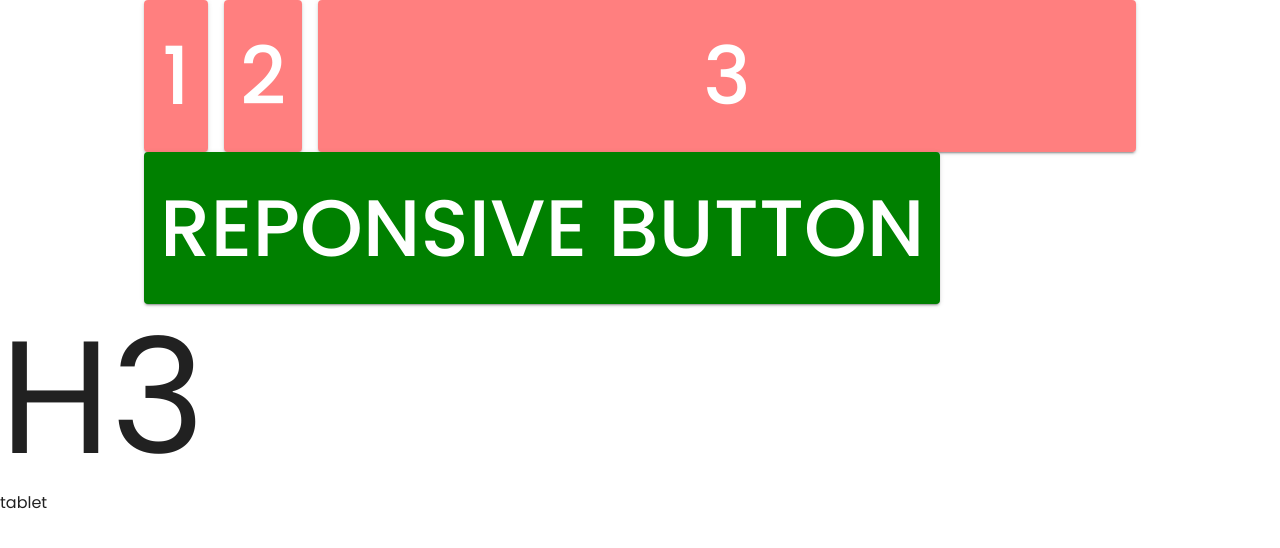
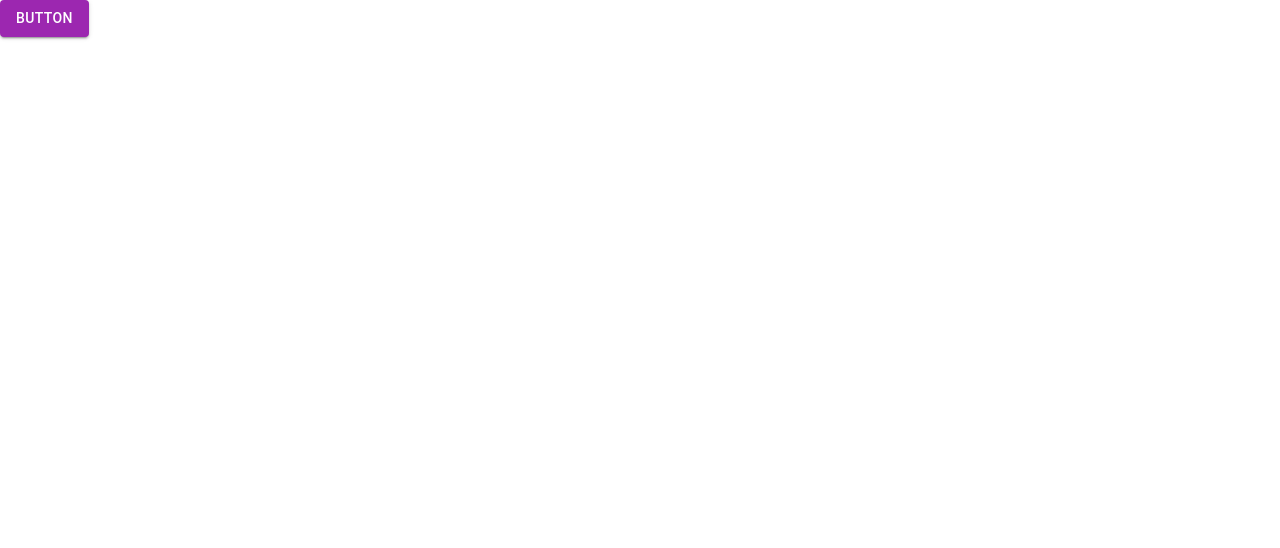
Before and after one commit to bug2007/Learning-Material-UI, a React (Vite) app: page / in a window 1280 px wide. Shown: the top 548 px of the page. Built offline with nearby package versions, Linux system fonts and the light colour scheme.

Commit message:
localization, multi-language implementation, rtl support

```diff
--- a/src/App.tsx
+++ b/src/App.tsx
@@ -1,22 +1,23 @@
-import { Button, CssBaseline, TextField, Slider, Stack, Container, type SliderProps, colors, Typography, RadioGroup, FormControlLabel, Radio, alpha, Grid, useMediaQuery } from "@mui/material"
+import { Button, CssBaseline, TextField, Slider, Stack, Container, type SliderProps, colors, Typography, RadioGroup, FormControlLabel, Radio, alpha, Grid, useMediaQuery, Autocomplete } from "@mui/material"
 import AutoAwesomeRoundedIcon from '@mui/icons-material/AutoAwesomeRounded';
 import { createTheme, styled, ThemeProvider, useColorScheme } from '@mui/material/styles';
 import { red, blue, purple, lime } from '@mui/material/colors';
 import { CheckBox } from "@mui/icons-material";
+import { zhCN } from '@mui/material/locale'
 
-// Creating reusable styled components
-// const CustomSlider = styled(Slider)<SliderProps>(({ theme }) => ({  // the extra parenthesis mean 'return'. can also access the theme obj inside sx prop
+// Creating reusable styled components. creating a new Slider with custom css i.e styled(componentYouWantToCustomize). CustomSlider is just the styled version of Slider. This new component accepts the same props as a normal Slider.
+// const CustomSlider = styled(Slider)<SliderProps>(({ theme }) => ({  // the extra parenthesis mean 'return'. we can also access the theme obj inside sx prop
 //   width: theme.spacing(10), // 10* 8px = 80px
 //   color: theme.palette.success.main,
-//   '& .MuiSlider-thumb': {
-//     '&:hover, &.Mui-focusVisible': {
+//   '& .MuiSlider-thumb': {              // .MuiSlider-root .MuiSlider-thumb
+//     '&:hover, &.Mui-focusVisible': {   // .MuiSlider-thumb:hover,  .MuiSlider-thumb.Mui-focusVisible
 //       backgroundColor: 'red'
 //     }
 //   }
 // }))
 
 type CustomSliderProps = SliderProps & {  // CustomSlider component will accept all normal Slider props plus and optional error boolean.
-  error?: boolean;
+  error?: boolean;  // ? means both these will be accepted: <CustomSlider /> and <CustomSlider error /> or <CustomSlider error={true} /> or <CustomSlider error={false} />
 }
 
 const CustomSlider = styled(Slider, {shouldForwardProp: (prop) => prop !== 'error'})<CustomSliderProps>(({ theme, error }) => ({  // the extra parenthesis mean 'return'. can also access the theme obj inside sx prop, keep 'error' available for styling but dont pass it any further
@@ -42,7 +43,7 @@ const theme = createTheme({
       desktop: 1200
     }
   },
-  colorSchemes: {  // tells mui that this app supports both light and dark mode. but dark by default
+  colorSchemes: {  // tells mui that this app supports both light and dark mode. but dark by default if i give dark: true;
     // dark: true
     dark: {
       palette: {  // a collection of colors: it has primary, secondary, error, warning, success, background
@@ -65,7 +66,7 @@ const theme = createTheme({
   },
   typography: {
     fontFamily: 'Poppins',
-    button: {  // setting fontsize inside all buttons that are under theme={theme}
+    button: {  // setting fontsize inside all buttons that are under theme={theme}. targets variant='button' but also the MUI Button since they use theme.typography.button internally by default
       fontSize: '5rem'
     },
   },
@@ -77,31 +78,33 @@ const theme = createTheme({
         variant: 'contained'
       },
 
-      // customize button stylings for all possible states and variants
+      // change the CSS of MUI buttons globally.
       styleOverrides: {
-        root: {
+        root: {   // .MuiButton-root
           // fontSize: '2rem',
-          variants: [
+          variants: [  // lets you apply different styles depending on the button's props.
             { props: {variant: 'outlined', color: 'secondary'}, style: {fontSize: '.5rem'}}, { props: {variant: 'dashed'}, style: {border: `4px dashed ${red[500]}`}}, { props: (props) => props.variant === 'dashed' && props.color !== 'secondary', style: {border: `2px dashed ${blue[500]}`}}  // when variant is outlined and color is secondary, use fontSize .5rem. 'dashed' is a custom variant we added. mui doesnt have it by default
           ]
         },
         // outlined: {}  // if the above syntax is hard for u, do this way instead (but u will have access to only a few properties here)
       }
     },
-    // Global CSS Overrides
+    // Global CSS Overrides. lets you write global CSS.
     MuiCssBaseline: {
       // can use any name such as 'theme'
       styleOverrides: (themeParam) => `
-
+      // targets both <h1> and variant='h1'
       h1 {
         color: ${themeParam.palette.success.main}
       }
       `
     }
   }
-})
+},
+zhCN   // only translates internal text built into core MUI components to chinese. It has no control over the text you write inside your own components (like <Typography>H3</Typography>).
+)
 
-theme.typography.h3 = {
+theme.typography.h3 = {    // targets variant='h3', not the <h3> element
   fontSize: '1.2rem', // Mobile/Default size
   '@media (min-width: 600px)': {
     fontSize: '1.5rem' // Tablet
@@ -113,13 +116,14 @@ theme.typography.h3 = {
 
 
 function ThemeToggle() {
-  const { mode, setMode } = useColorScheme();  // connected to the ThemeProvider. mui's setMode only understands the values 'light', 'dark', 'system'
+  const { mode, setMode } = useColorScheme();  // talks to the ThemeProvider. mui's setMode only understands the values 'light', 'dark', 'system'
   if (!mode) return null   // dont render anything until mode has a value
 
   return (
     <RadioGroup value={mode} onChange={(e) => setMode(e.target.value as 'system' | 'light' | 'dark')}>
       <FormControlLabel control={<Radio />} value='system' label='System' />
       <FormControlLabel control={<Radio />} value='light' label='Light' />
+      {/* if selected, mode becomes 'dark' which tells the ThemeProvider to use the dark part of the theme now */}
       <FormControlLabel control={<Radio />} value='dark' label='Dark' />
     </RadioGroup>
   )
@@ -172,7 +176,7 @@ function App() {
     //   <Stack spacing={2}>
     //     <ThemeToggle />
     //     <CustomSlider error />
-    //     {/* by default, variant is contained and color is primary. which means the button has a background which is primary color (by default blue, but u can change in the palette) */}
+    //     {/* variant is contained and color is primary. which means the button has a background which is primary color (by default blue, but u can change in the palette) */}
     //     <Button>Submitt</Button>
     //     <Button variant="outlined" color="secondary">Custom Variant</Button>
     //     {/* mui doesnt have 'dashed' by default. but u can create such custom variants using createTheme */}
@@ -186,27 +190,40 @@ function App() {
     // </Container>
     // </ThemeProvider>
 
-    <ThemeProvider theme={theme}>
-      <CssBaseline />
-      <Container maxWidth='laptop'>
-        {/* container means it's the parent grid */}
-        <Grid container spacing={2}>
-          <Grid size={{xs: 12, md: 6, xl: 4}}>
-            <Button fullWidth>1</Button>
-          </Grid>
-          <Grid size={{xs: 12, md: 6, xl: 4}}>
-            <Button fullWidth>2</Button>
-          </Grid>
-          {/* its width will be calculated according to the widths of the other items in the grid */}
-          <Grid size='grow'>
-            <Button fullWidth>3</Button>
-          </Grid>
-        </Grid>
-        <Button sx={{ backgroundColor: 'green', [theme.breakpoints.between('xs', 'lg')] : {backgroundColor: 'red'}}}>Reponsive Button</Button>
-      </Container>
-      <Typography variant="h3">H3</Typography>
-      {isTablet ? <>tablet</> : <>not tablet</>}
-    </ThemeProvider>
+    // <>
+    // <ThemeProvider theme={theme}>
+    //   <CssBaseline />
+    //   <Container maxWidth='laptop'>
+    //     {/* container means it's the parent grid */}
+    //     <Grid container spacing={2}>
+    //       <Grid size={{xs: 12, md: 6, xl: 4}}>
+    //         <Button fullWidth>1</Button>
+    //       </Grid>
+    //       <Grid size={{xs: 12, md: 6, xl: 4}}>
+    //         <Button fullWidth>2</Button>
+    //       </Grid>
+    //       {/* its width will be calculated according to the widths of the other items in the grid */}
+    //       <Grid size='grow'>
+    //         <Button fullWidth>3</Button>
+    //       </Grid>
+    //     </Grid>
+    //     <Button sx={{ backgroundColor: 'green', [theme.breakpoints.between('xs', 'lg')] : {backgroundColor: 'red'}}}>Reponsive Button</Button>
+    //   </Container>
+    //   <Typography variant="h3">H3</Typography>
+    //   {isTablet ? <>tablet</> : <>not tablet</>}
+    // </ThemeProvider>
+    // </>
+
+    // <>
+    // <ThemeProvider theme={theme}>
+    //   <CssBaseline />
+    //   <Container maxWidth='md'>
+    //     <Autocomplete sx={{width: 300}} renderInput={(params) => <TextField {...params} label='User' />} options={[]} />
+    //   </Container>
+    // </ThemeProvider>
+    // </>
+
+    <Button>BUTTON</Button>
   )
 }
 
--- /dev/null
+++ b/src/components/providers.tsx
@@ -0,0 +1,19 @@
+import { CssBaseline, ThemeProvider } from '@mui/material'
+import type { ReactNode } from 'react'
+import { useTheme } from '../hooks/useTheme'
+
+type ProvidersProps = {
+    children: ReactNode;   // ReactNode is the safest, most comprehensive type in React for representing elements. It represents anything that can be rendered on a screen: a primitive string, a number, a single JSX element, or an entire array of child components.
+}
+
+// a functinal component
+const Providers = ({ children }: ProvidersProps) => {
+    const theme = useTheme();
+    return (
+    <ThemeProvider theme={theme}>
+        <CssBaseline />
+        {children}
+    </ThemeProvider>)
+}
+
+export { Providers }
--- /dev/null
+++ b/src/hooks/useTheme.tsx
@@ -0,0 +1,20 @@
+import { createTheme } from "@mui/material";
+import { purple } from "@mui/material/colors";
+
+const useTheme = () => {
+    const theme = createTheme({
+        palette: {             // chaning the default design settings
+            primary: purple
+        },
+        components: {
+            MuiButton: {
+                defaultProps: {
+                    variant: 'contained'
+                }
+            }
+        }
+    })
+    return theme;
+}
+
+export { useTheme };
--- a/src/main.tsx
+++ b/src/main.tsx
@@ -7,9 +7,17 @@ import '@fontsource/poppins/300.css';
 import '@fontsource/poppins/400.css';
 import '@fontsource/poppins/500.css';
 import '@fontsource/poppins/700.css';
+import { Providers } from './components/providers.tsx';
 
 createRoot(document.getElementById('root')!).render(
   <StrictMode>
-    <App />
+    <Providers>
+      <App />
+    </Providers>
   </StrictMode>,
 )
+
+// Global styles that should respond to the theme → MuiCssBaseline
+// Quick global styles in a component → GlobalStyles
+// Traditional global stylesheet → index.css
+// One component only → sx or styled()
```
